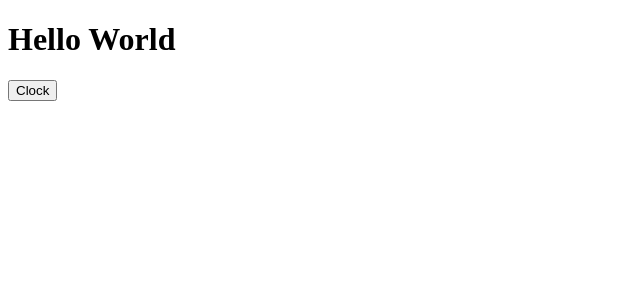
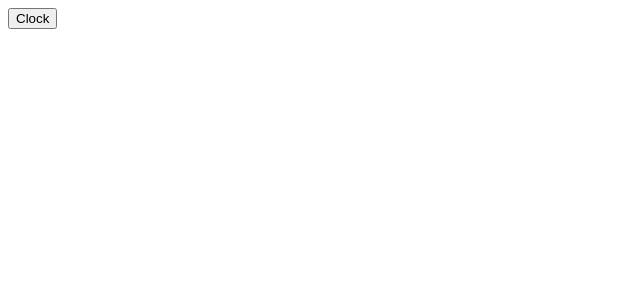
Before and after one commit to abdullahdogankilic/React-EXERCISES, a React (Vite) app: page / in a window 1280 px wide. Shown: the top 300 px of the page, without its empty margins (0-640 px from the left). Built offline with nearby package versions, Linux system fonts and the light colour scheme.

Commit message:
Update App.jsx

```diff
--- a/src/App.jsx
+++ b/src/App.jsx
@@ -1,25 +1,24 @@
 import React from "react";
-function AlertClock() {
-  function Clock() {
+
+const AlertClock = ({ onClick }) => {
+  return (
+    <div>
+      <button onClick={onClick}>Clock</button>
+    </div>
+  );
+};
+
+const App = () => {
+  const Clock = () => {
     const Time = new Date().toLocaleTimeString();
-    return alert(Time);
-  }
+    alert(Time);
+  };
+
   return (
-    <>
-      <div>
-        <h1>Hello World</h1>
-        <button onClick={Clock}>Clock</button>
-      </div>
-    </>
+    <div>
+      <AlertClock onClick={Clock} />
+    </div>
   );
-}
-
-function App() {
-  return (
-    <>
-      <AlertClock />
-    </>
-  );
-}
+};
 
 export default App;
```
